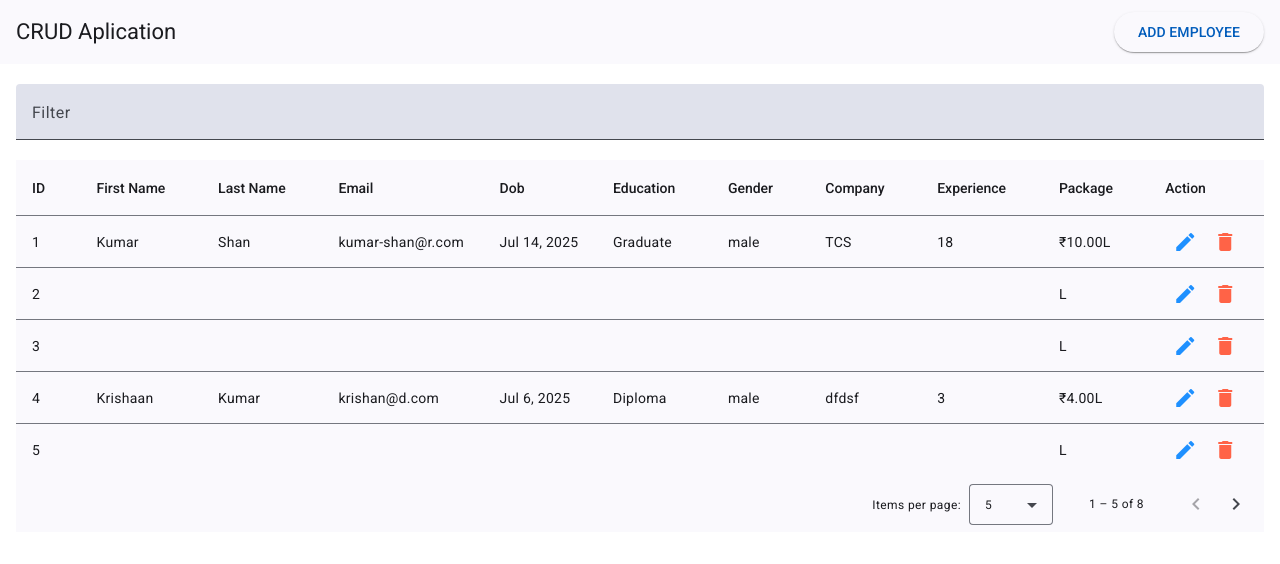
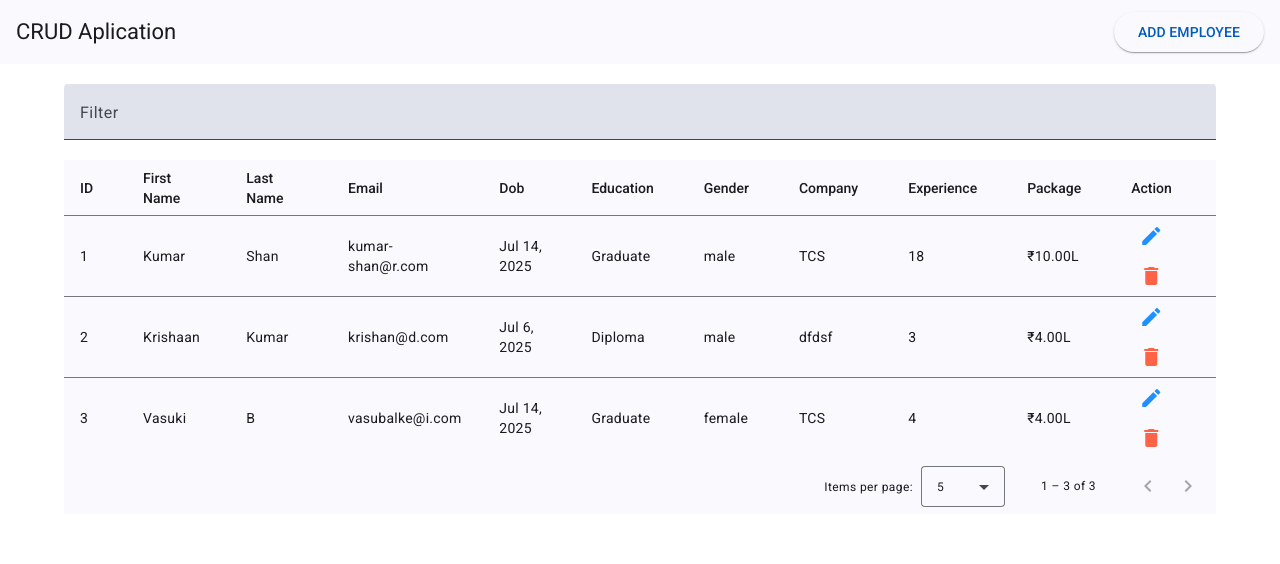
Before and after one commit to kumaruidivloper/angular-forms-tutorial, an Angular app: page / in a window 1280 px wide. Shown: the top 564 px of the page. Built offline with nearby package versions, Linux system fonts and the light colour scheme; data requests are answered from the project's data file.

Commit message:
small-update

```diff
--- a/db.json
+++ b/db.json
@@ -33,30 +33,6 @@
       "id": "e48d"
     },
     {
-      "id": "9f26",
-      "firstName": "",
-      "lastName": "",
-      "email": "",
-      "dob": "",
-      "gender": "",
-      "education": "",
-      "company": "",
-      "experience": "",
-      "package": ""
-    },
-    {
-      "id": "3033",
-      "firstName": "",
-      "lastName": "",
-      "email": "",
-      "dob": "",
-      "gender": "",
-      "education": "",
-      "company": "",
-      "experience": "",
-      "package": ""
-    },
-    {
       "firstName": "Krishaan",
       "lastName": "Kumar",
       "email": "krishan@d.com",
@@ -69,52 +45,16 @@
       "id": "b8e5"
     },
     {
-      "id": "b505",
-      "firstName": "",
-      "lastName": "",
-      "email": "",
-      "dob": "",
-      "gender": "",
-      "education": "",
-      "company": "",
-      "experience": "",
-      "package": ""
-    },
-    {
-      "id": "7c24",
-      "firstName": "",
-      "lastName": "",
-      "email": "",
-      "dob": "",
-      "gender": "",
-      "education": "",
-      "company": "",
-      "experience": "",
-      "package": ""
-    },
-    {
-      "id": "82f4",
-      "firstName": "",
-      "lastName": "",
-      "email": "",
-      "dob": "",
-      "gender": "",
-      "education": "",
-      "company": "",
-      "experience": "",
-      "package": ""
-    },
-    {
-      "id": "a6ab",
-      "firstName": "",
-      "lastName": "",
-      "email": "",
-      "dob": "",
-      "gender": "",
-      "education": "",
-      "company": "",
-      "experience": "",
-      "package": ""
+      "id": "c7c5",
+      "firstName": "Vasuki",
+      "lastName": "B",
+      "email": "vasubalke@i.com",
+      "dob": "2025-07-14T14:00:00.000Z",
+      "gender": "female",
+      "education": "Graduate",
+      "company": "TCS",
+      "experience": 4,
+      "package": 4
     }
   ]
 }
--- a/src/app/app.scss
+++ b/src/app/app.scss
@@ -4,7 +4,7 @@
 
 .main-body {
   padding-top: 20px;
-  max-width: 1248px;
+  max-width: 90%;
   margin: 0 auto;
   mat-form-field {
     width: 100%;
```
